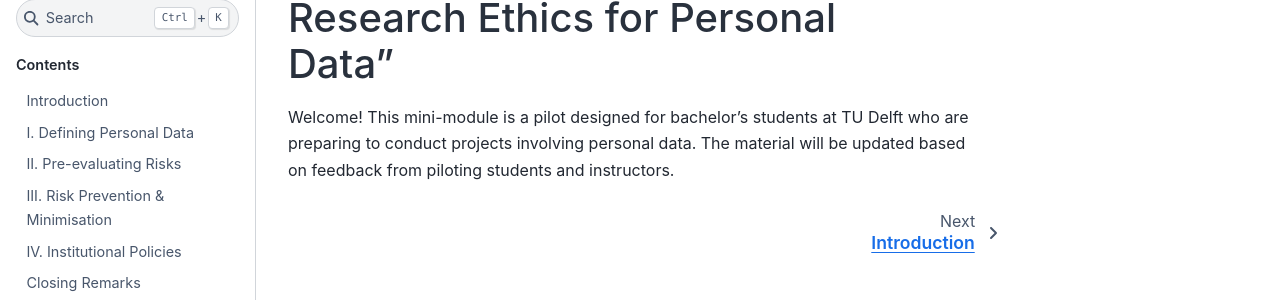
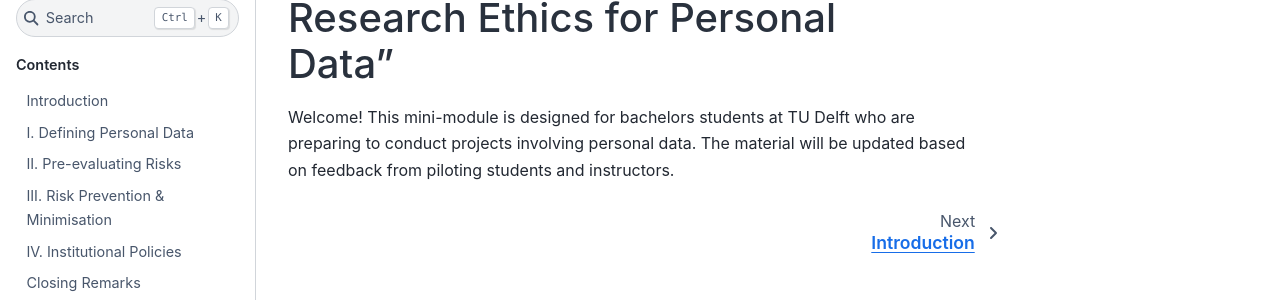
Before and after one commit to tu-delft-library/BSc_Research_Ethics_for_Personal_Data, a Jupyter Book: the page built from book/intro.md, in a window 1280 px wide. Shown: the part 123-423 px from the top of the page. Built offline with Jupyter Book 1.0.4 settings and Sphinx 7.4.7 and the Sphinx Book theme 1.1.4, drawn with Linux system fonts in a browser that asks for light colours; comment, search, counter and statistics services are not loaded.

Commit message:
Update intro.md

```diff
--- a/book/intro.md
+++ b/book/intro.md
@@ -1,4 +1,4 @@
 (intro)=
 # Welcome to the mini-module: "BSc: Research Ethics for Personal Data"
 
-Welcome! This mini-module is a pilot designed for bachelor’s students at TU Delft who are preparing to conduct projects involving personal data. The material will be updated based on feedback from piloting students and instructors.
+Welcome! This mini-module is designed for bachelors students at TU Delft who are preparing to conduct projects involving personal data. The material will be updated based on feedback from piloting students and instructors.
```
